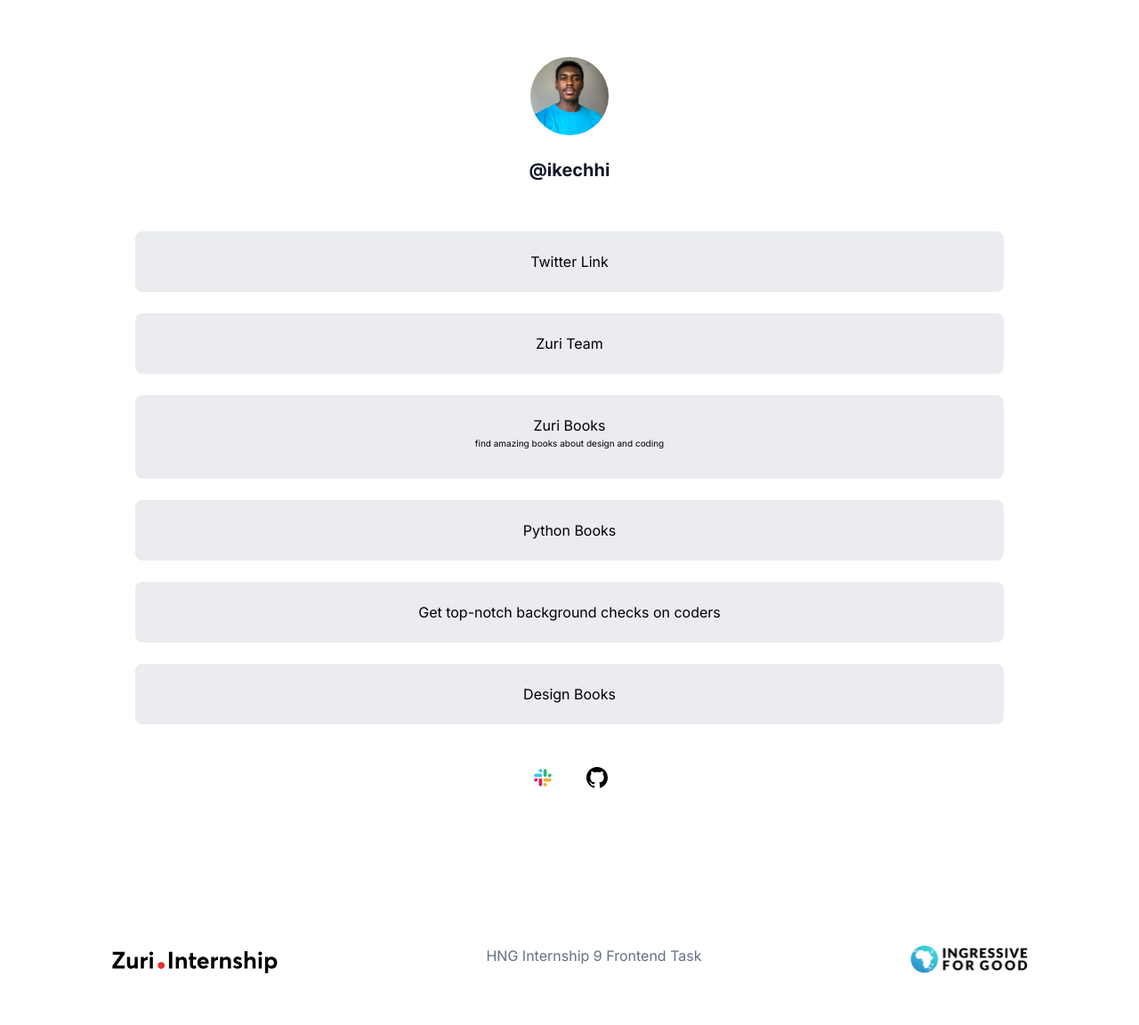
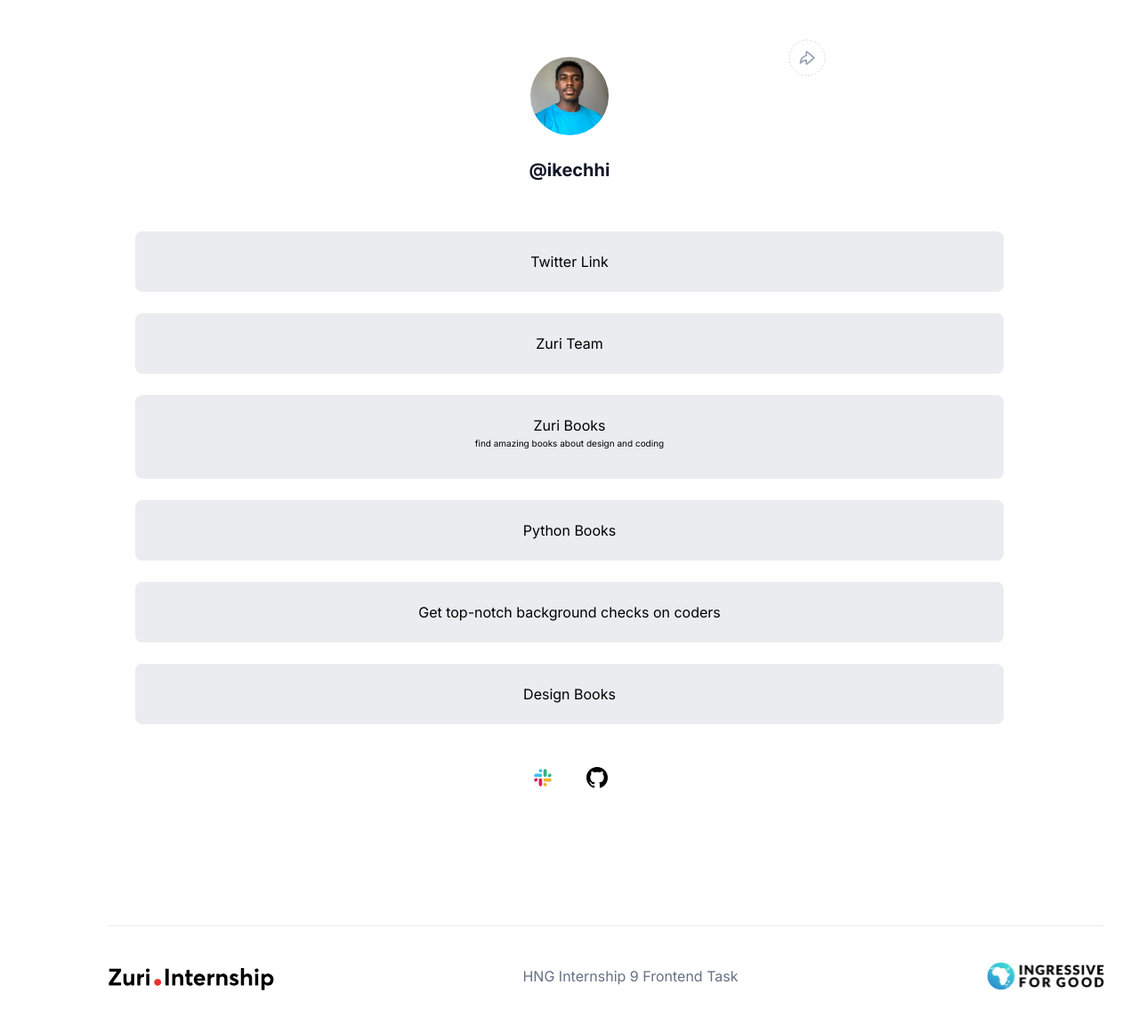
Before and after one commit to ElemaGp/linktree-type-project, a React (Create React App) app: page / in a window 1280 px wide. Shown: the top 1152 px of the page at 89% size. Before the commit the page ends 1102 px from the top, so only its background shows below. Built offline with nearby package versions, Linux system fonts and the light colour scheme.

Commit message:
Style Footer Component

```diff
--- a/src/components/footer/footer.css
+++ b/src/components/footer/footer.css
@@ -1,7 +1,13 @@
 .footer{
     display: flex;
-    justify-content: space-around;
-    margin-top: 172px;
+    width: 70rem;
+    justify-content: space-between;
+    align-items: center;
+    margin-top: 150px;
+    border-top: solid 1px #6670851e;
+    padding-top: 40px;
+    padding-bottom: 40px;
+    margin-left: 113px;
 }
 
 .footer > span{
--- a/src/components/header/Header.jsx
+++ b/src/components/header/Header.jsx
@@ -1,11 +1,13 @@
 import "./header.css"
 import me from "../../assets/me.jpeg"
+import shareicon from "../../assets/shareicon.svg"
 
 import React from 'react'
 
 const Header = () => {
   return (
     <div className="header">
+      <img src={shareicon} alt="share icon" className="shareIcon" />
       <img id="profile__img" src={me} alt="profile pic" />
       <span id="twitter">@ikechhi</span>
       <span id="slack">G. I Elema</span>
--- a/src/components/header/header.css
+++ b/src/components/header/header.css
@@ -22,3 +22,10 @@
 #slack{
     visibility: hidden;
 }
+
+.shareIcon{
+    position: absolute;
+    top: 44px;
+    right: 352px;
+    cursor: pointer;
+}
```
Also changed, not shown: src/assets/shareicon.svg (added).
